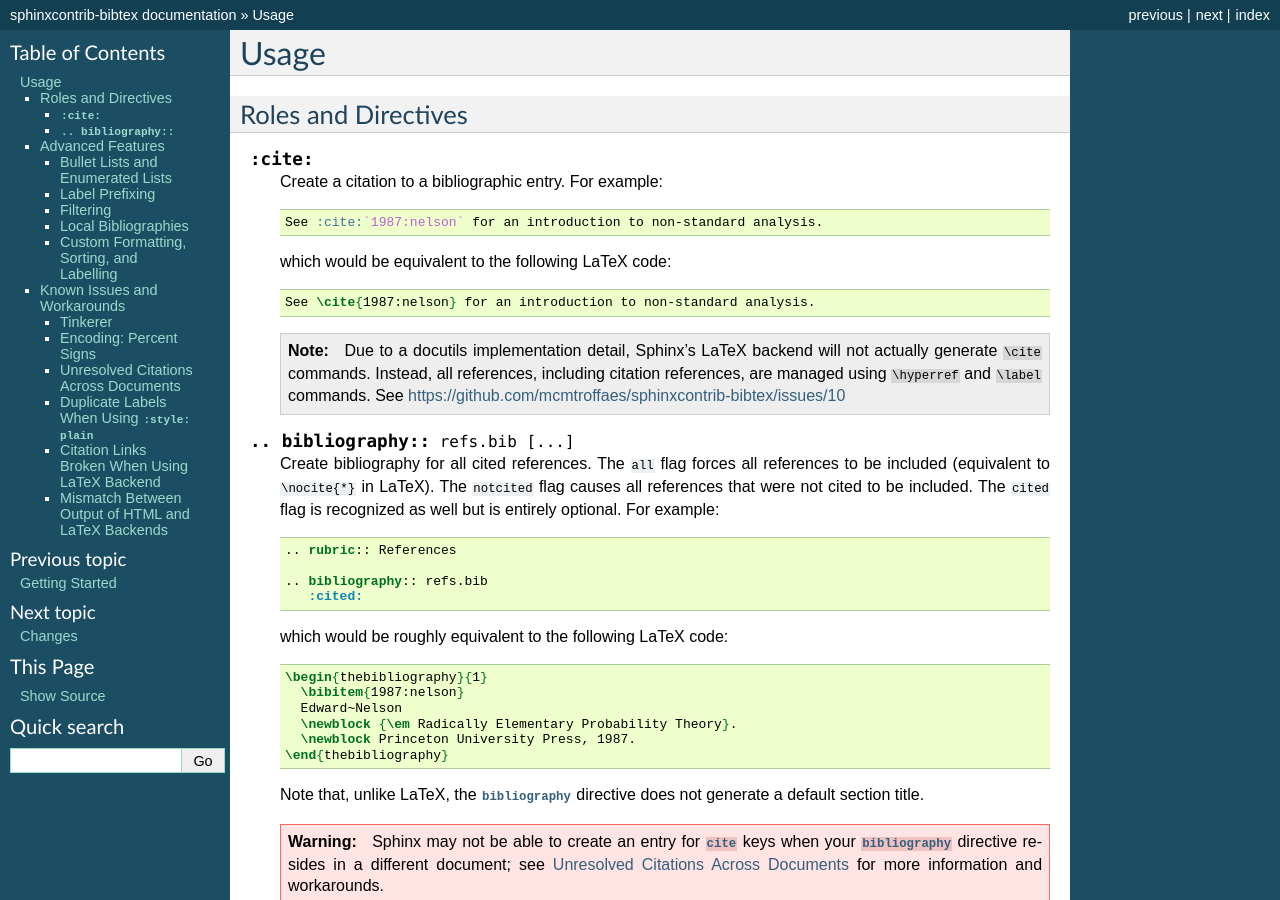
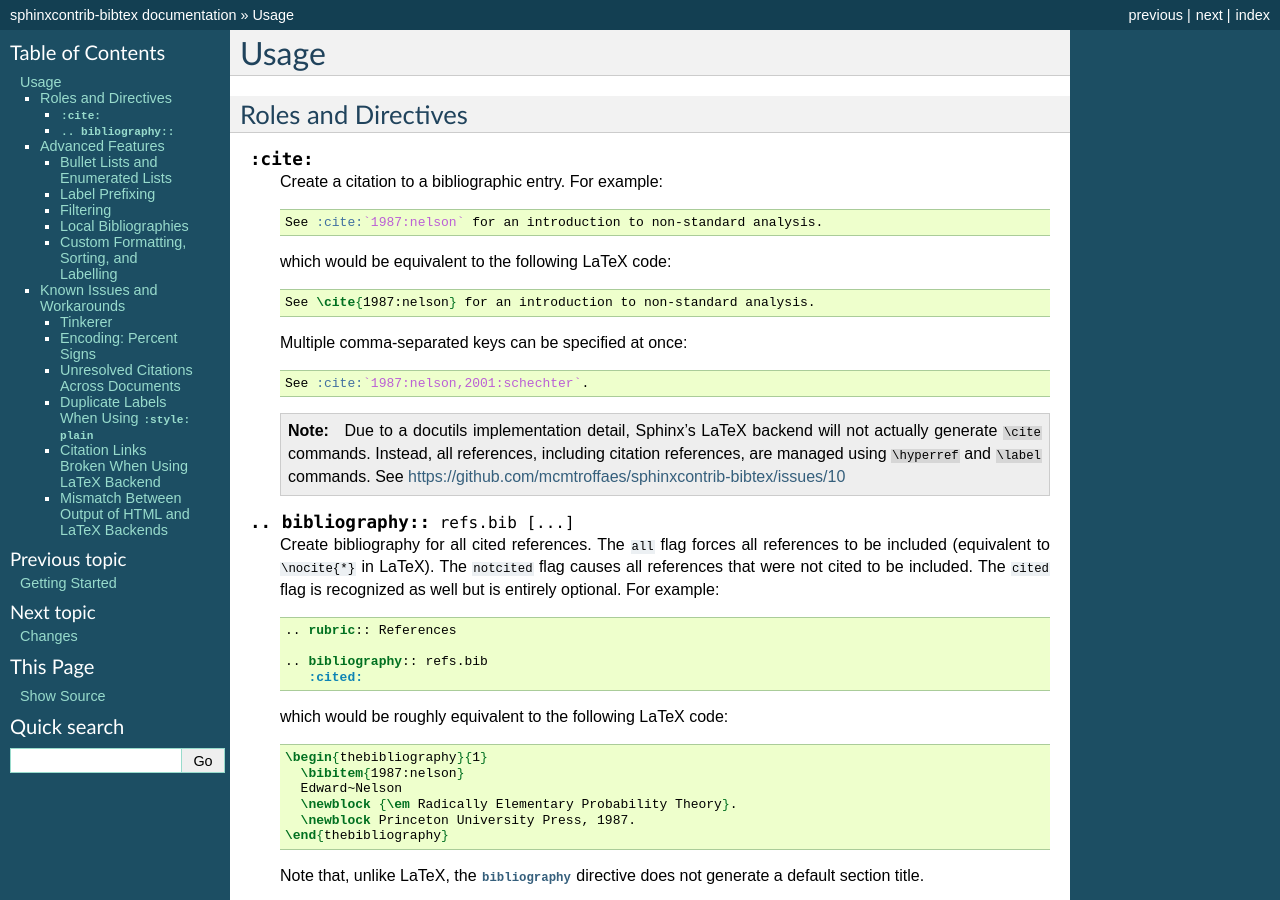
Before and after one commit to mcmtroffaes/sphinxcontrib-bibtex, a Sphinx documentation site: the page built from doc/usage.rst, in a window 1280 px wide and 900 px high. Built offline with Sphinx 7.4.7, drawn with Linux system fonts in a browser that asks for light colours; formulas are drawn with MathJax 3; pages that are not in the unit, such as notebooks, are missing from menus.

Commit message:
Document the new feature.

```diff
--- a/doc/usage.rst
+++ b/doc/usage.rst
@@ -17,6 +17,12 @@ Roles and Directives
    .. code-block:: latex
 
       See \cite{1987:nelson} for an introduction to non-standard analysis.
+
+   Multiple comma-separated keys can be specified at once:
+
+   .. code-block:: rest
+
+      See :cite:`1987:nelson,2001:schechter`.
 
    .. note::
 
```
